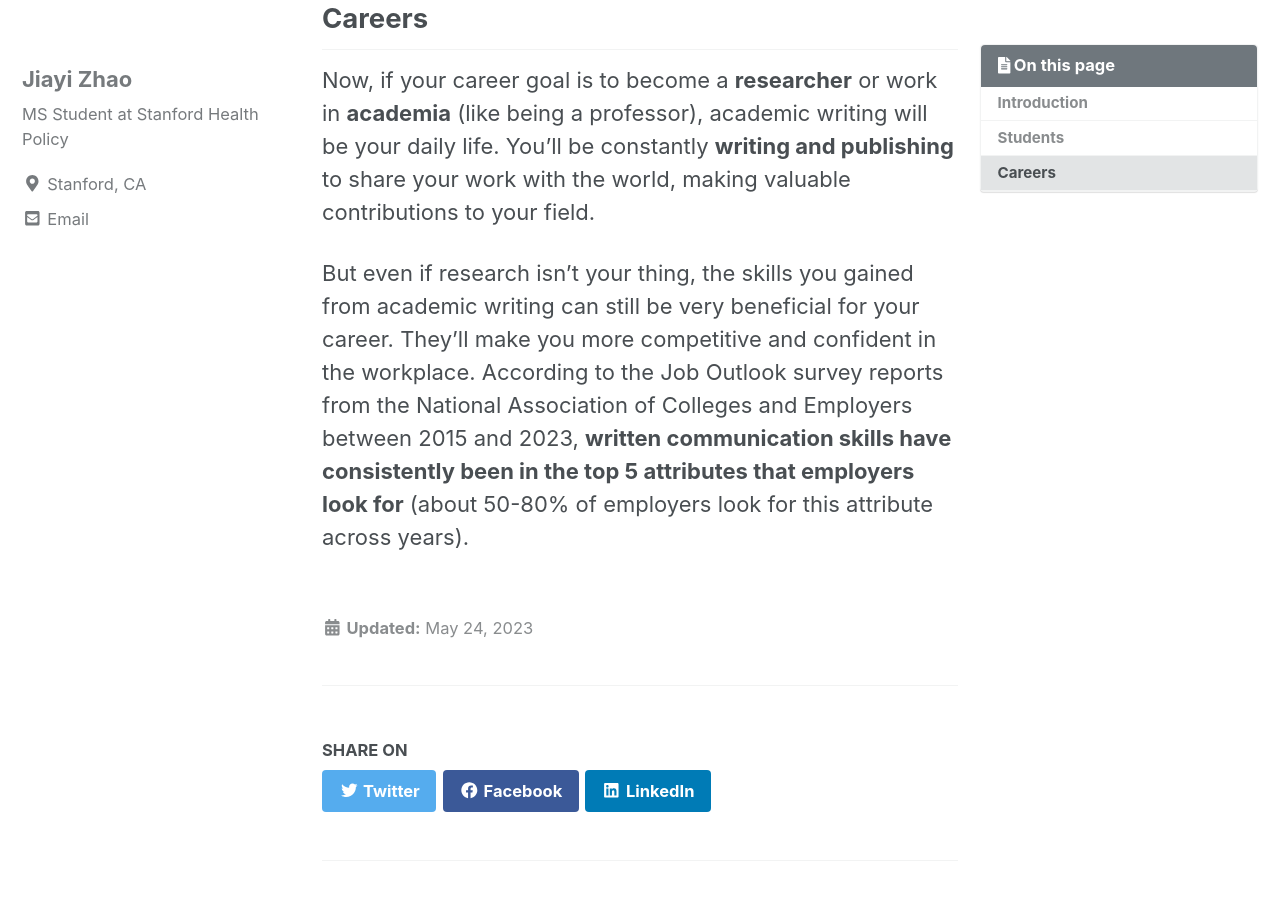
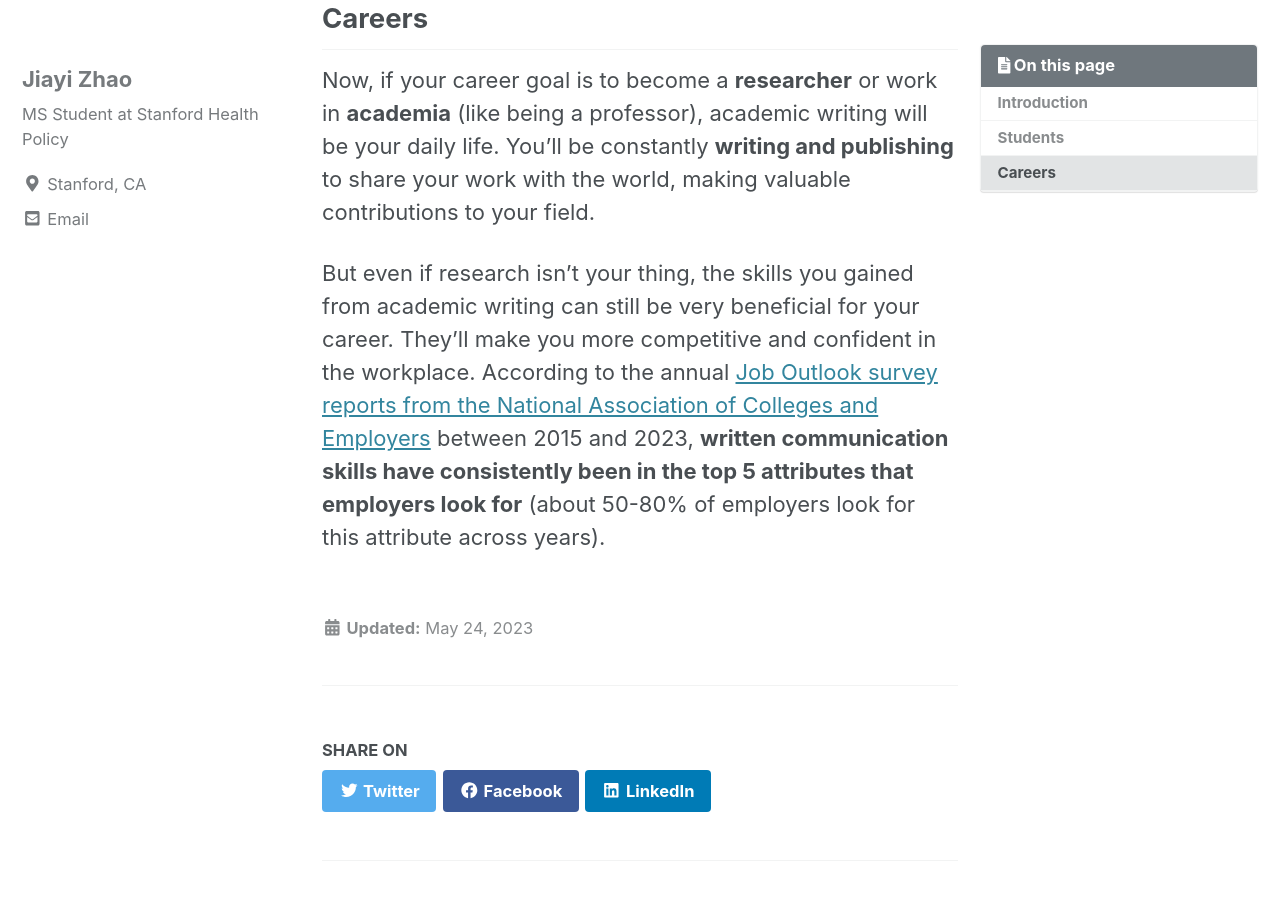
Before and after one commit to maryzhao0111/255_project, a Jekyll site: the page built from _posts/2023-05-24-e-introduction.md, in a window 1280 px wide and 900 px high, scrolled down 1924 px. Built offline with Jekyll 4.4.1, drawn with Linux system fonts in a browser that asks for light colours; cached includes are drawn as plain includes; nearby versions of some CDN libraries; a script that is not in the unit is left out.

Commit message:
Update 2023-05-24-e-introduction.md

```diff
--- a/_posts/2023-05-24-e-introduction.md
+++ b/_posts/2023-05-24-e-introduction.md
@@ -34,4 +34,4 @@ For **graduate students**, writing gets more complicated and professional. You
 
 Now, if your career goal is to become a **researcher** or work in **academia** (like being a professor), academic writing will be your daily life. You’ll be constantly **writing and publishing** to share your work with the world, making valuable contributions to your field.
 
-But even if research isn’t your thing, the skills you gained from academic writing can still be very beneficial for your career. They’ll make you more competitive and confident in the workplace. According to the Job Outlook survey reports from the National Association of Colleges and Employers between 2015 and 2023, **written communication skills have consistently been in the top 5 attributes that employers look for** (about 50-80% of employers look for this attribute across years).
+But even if research isn’t your thing, the skills you gained from academic writing can still be very beneficial for your career. They’ll make you more competitive and confident in the workplace. According to the annual <a href="https://www.naceweb.org/about-us/press/employers-seek-key-attributes-on-college-grads-resumes-as-their-focus-on-gpa-wanes/">Job Outlook survey reports from the National Association of Colleges and Employers</a> between 2015 and 2023, **written communication skills have consistently been in the top 5 attributes that employers look for** (about 50-80% of employers look for this attribute across years).
```
